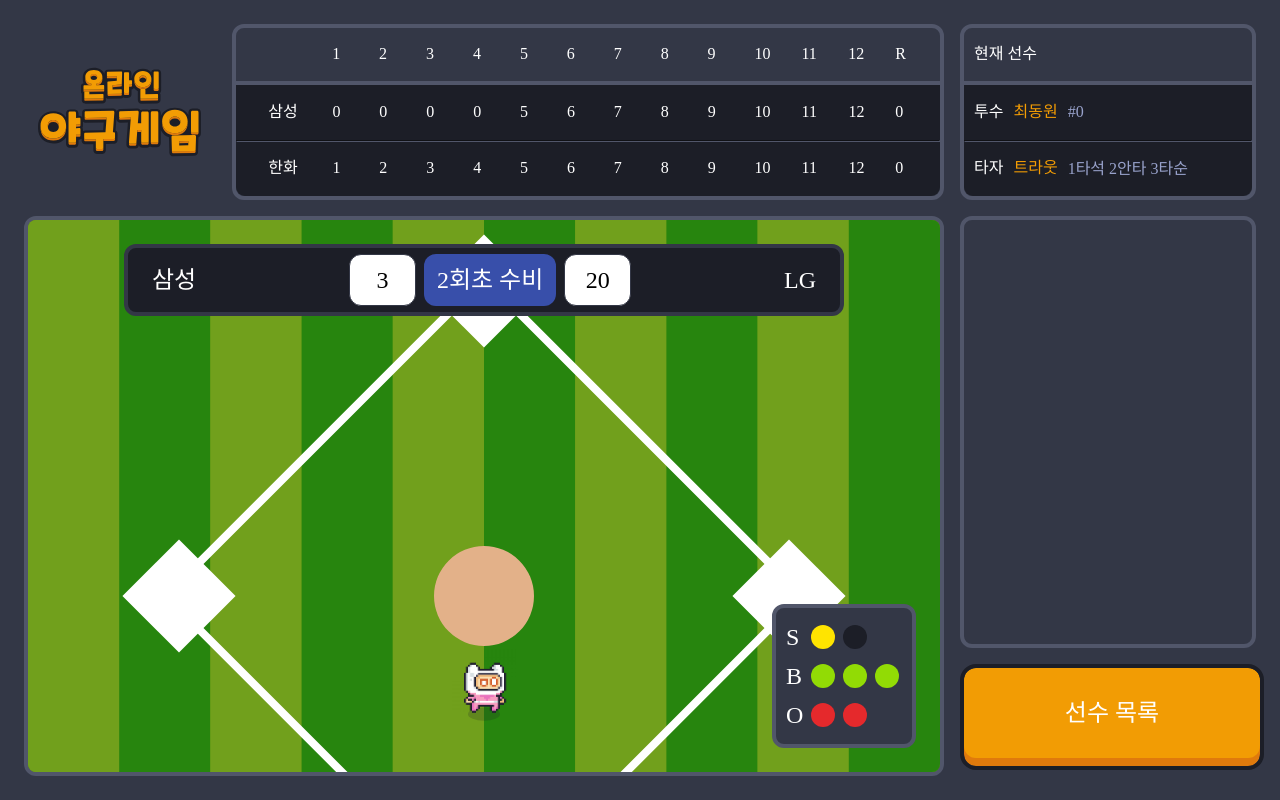
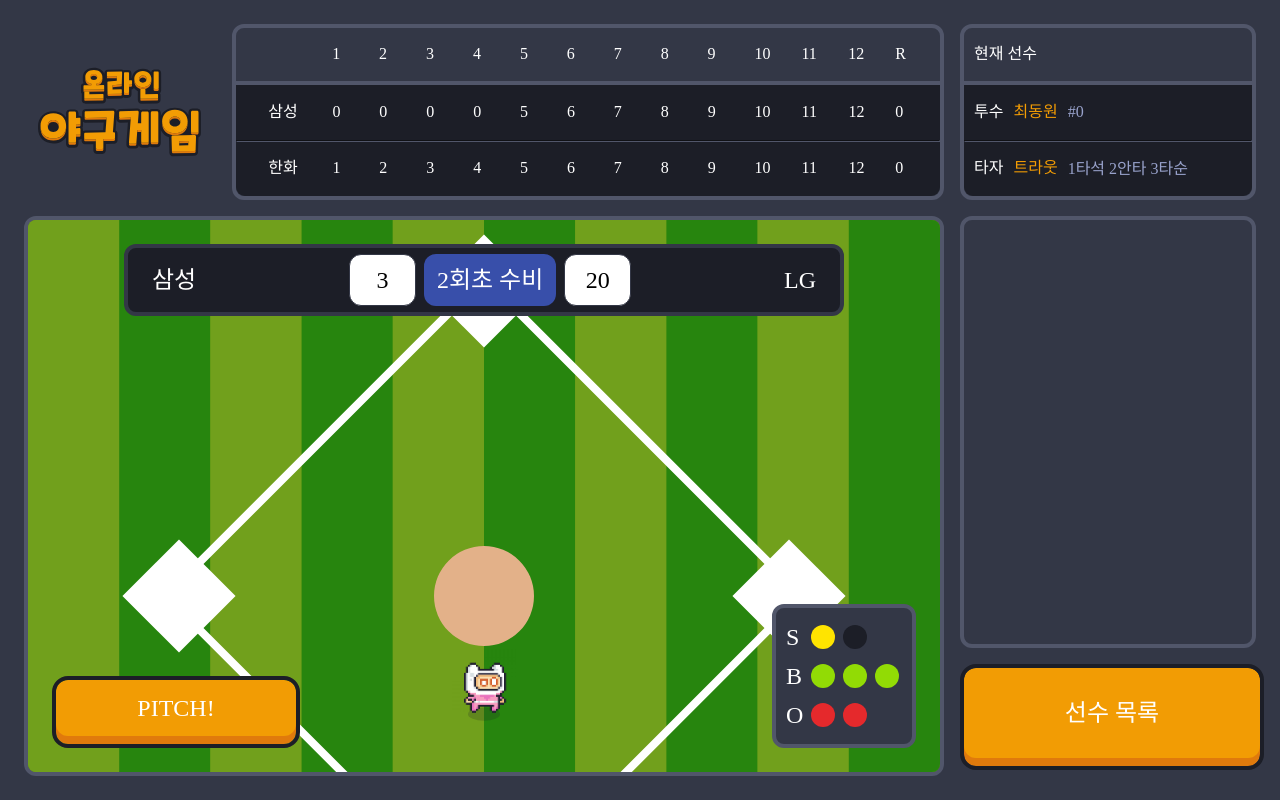
Before and after one commit to sungik-choi/baseball-10, a React (Create React App) app in the folder FE/baseball/: page /playground in a window 1280 px wide. Built offline with nearby package versions, Linux system fonts and the light colour scheme; a web font is replaced by a local one.

Commit message:
[#14] Feat : 피치 버튼 생성
- 등장하는 애니메이션 구현

```diff
--- a/FE/baseball/src/components/playground/GameArea.jsx
+++ b/FE/baseball/src/components/playground/GameArea.jsx
@@ -26,6 +26,7 @@ const GameArea = ({ home, away, plates, ballCount }) => {
 
   return (
     <GameBackground color={"none"}>
+      {/* HOME AWAY 인지 파악하고, PITCH 버튼 나오게 하는 로직 작성 */}
       <GameBoard plates={plates}/>
       <ScoreBar>
         <TeamName>{home.teamName}</TeamName>
--- a/FE/baseball/src/components/playground/gameboard/Character.jsx
+++ b/FE/baseball/src/components/playground/gameboard/Character.jsx
@@ -1,5 +1,5 @@
 import React from 'react';
-import styled, {keyframes} from "styled-components";
+import styled, { keyframes } from "styled-components";
 import { fadeIn } from "style/Animation";
 import idle from "assets/idle_1.png";
 import run from "assets/run.png";
--- a/FE/baseball/src/components/playground/gameboard/GameBoard.jsx
+++ b/FE/baseball/src/components/playground/gameboard/GameBoard.jsx
@@ -1,18 +1,28 @@
-import React  from 'react';
+import React, { useEffect }  from 'react';
 import styled from "styled-components";
 import GameCanvas from "./GameCanvas"
 import Character from "./Character";
+import Button from "style/Button";
+import { scaleUp } from "style/Animation";
 
-const GameBoard = ({ plates: {baseFirst, baseSecond, baseThird} }) => {
+const GameBoard = ({ plates }) => {
+  const {baseFirst, baseSecond, baseThird} = plates;
   console.log(baseFirst, baseSecond, baseThird);
+
+  useEffect(() => {
+
+  }, [baseFirst, baseSecond, baseThird])
 
   return (
     <GameBoardWrap>
       <GameCanvas />
-      <Character />
+      <Character plates={plates}/>
+      <PitchButton>{PITCH_TEXT}</PitchButton>
     </GameBoardWrap>
   );
 };
+
+const PITCH_TEXT = "PITCH!"
 
 const GameBoardWrap = styled.div`
   position: absolute;
@@ -24,4 +34,12 @@ const GameBoardWrap = styled.div`
   background-color: var(--green);
 `;
 
+const PitchButton = styled(Button)`
+  position: absolute;
+  width: 15rem;
+  left: 1.5rem;
+  bottom: 1.5rem;
+  animation: ${scaleUp} 0.5s cubic-bezier(0.68, 0.04, 0.05, 1.21) !important;
+`;
+
 export default GameBoard;
--- a/FE/baseball/src/style/Animation.jsx
+++ b/FE/baseball/src/style/Animation.jsx
@@ -46,3 +46,13 @@ export const fadeOut = ({ start = 1, changePoint = 66 }) => keyframes`
     opacity: 0;
   }
 `;
+
+export const scaleUp = keyframes`
+  0% {
+    transform: scale(0);
+  }
+
+  100% {
+    transform: scale(1);
+  }
+`
```
